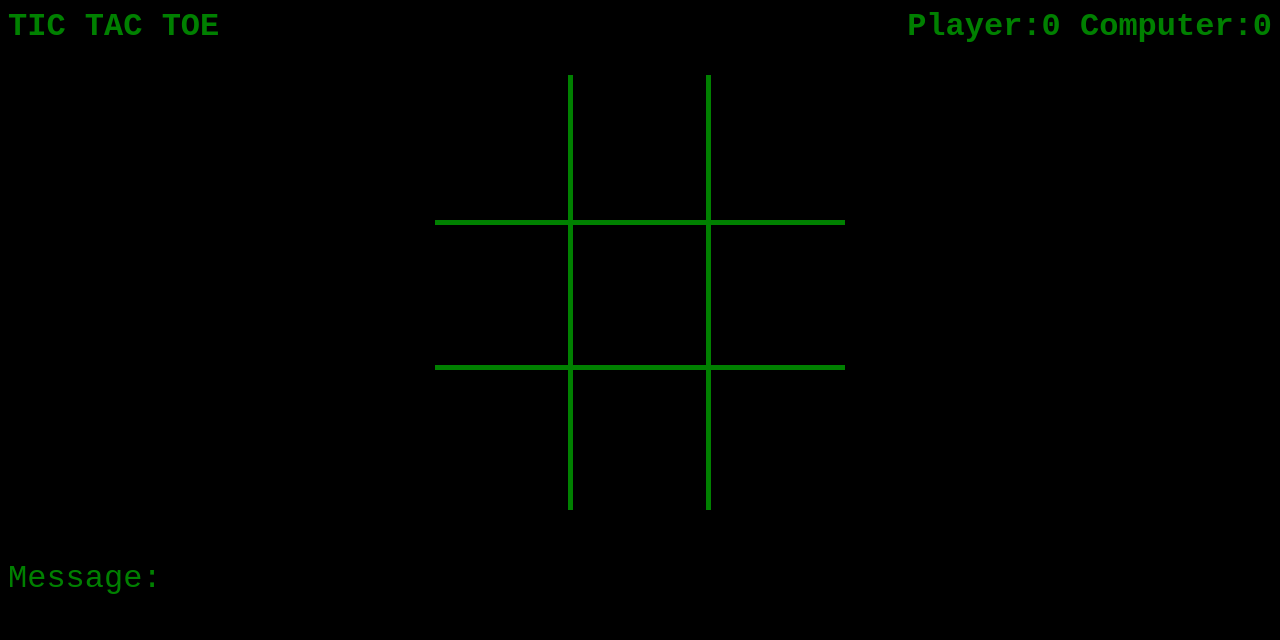
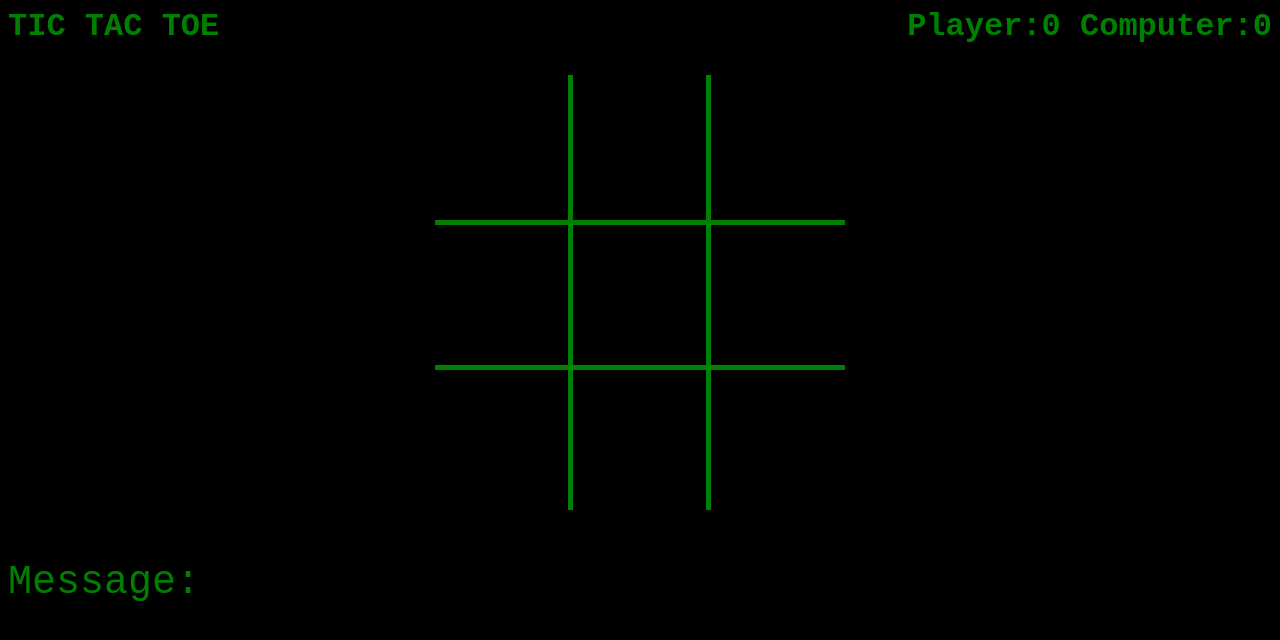
Before and after one commit to Matteriel-Git/Tic-tac-toe-vs-computer, a plain HTML site: page index.html in a window 1280 px wide. Drawn offline with nearby package versions, Linux system fonts and the light colour scheme.

Commit message:
Add files via upload

```diff
--- a/style.css
+++ b/style.css
@@ -2,7 +2,7 @@
 
 body{
 	font-family:monospace;
-	background-color: #000;
+	background-color: #000000;
 	color:green;
 }
 .text-center{
@@ -46,7 +46,7 @@ body{
 	border-right:0px;
 }
 .message{
-	font-size:2rem;
+	font-size:2.5rem;
 	clear:both;
 	padding-top:50px;
 }
```
